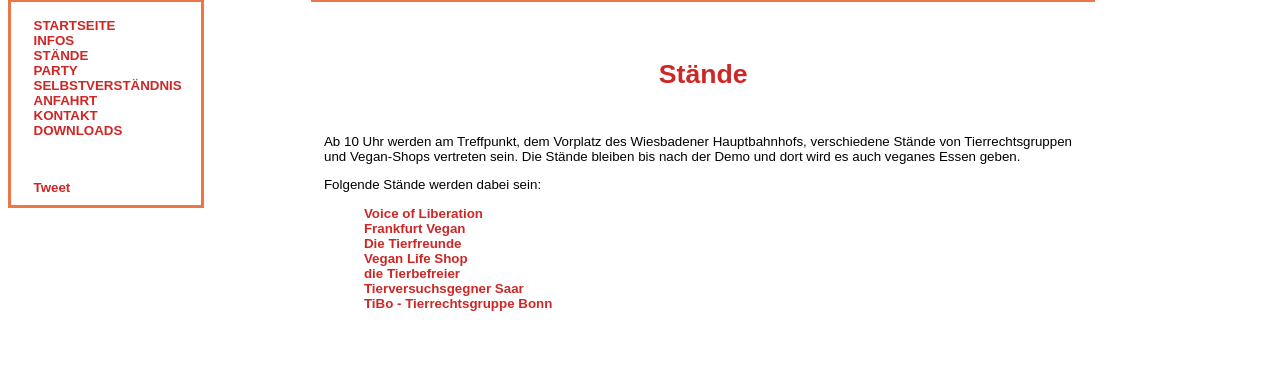
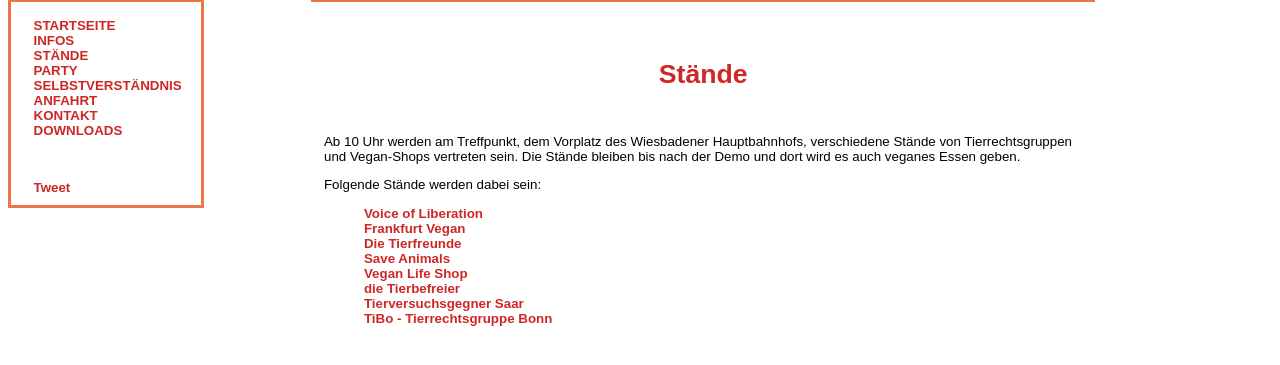
Before and after one commit to leSheep/demoSite, a PHP site: page /staende.php in a window 1280 px wide. Shown: the part 205-570 px from the top of the page. Run offline with PHP 8.4, Linux system fonts and the light colour scheme; some libraries are stand-ins or nearby versions.

Commit message:
Stände aktualisiert

```diff
--- a/staende.php
+++ b/staende.php
@@ -14,11 +14,11 @@ if(!isset($selectedSite)) {
 <li> <a href="http://voilib.de/"> Voice of Liberation </a> </li>
 <li> <a href="http://www.frankfurt-vegan.de/"> Frankfurt Vegan </a> </li>
 <li> <a href="http://www.die-tierfreunde.de/"> Die Tierfreunde </a> </li>
+<li> <a href="http://www.saveanimals.lu/"> Save Animals </a> </li>
 <li> <a href="http://www.veganlife.lu/"> Vegan Life Shop </a> </li>
 <li> <a href="http://www.tierbefreier.de"> die Tierbefreier </a> </li>
 <li> <a href="http://www.tvg-saar-vegan.de/"> Tierversuchsgegner Saar </a> </li>
 <li> <a href="http://ti-bo.org/"> TiBo - Tierrechtsgruppe Bonn </a> </li>
-<li> <a href=""> </a> </li>
 <li> <a href=""> </a> </li>
 <li> <a href=""> </a> </li>
 <li> <a href=""> </a> </li>
```
